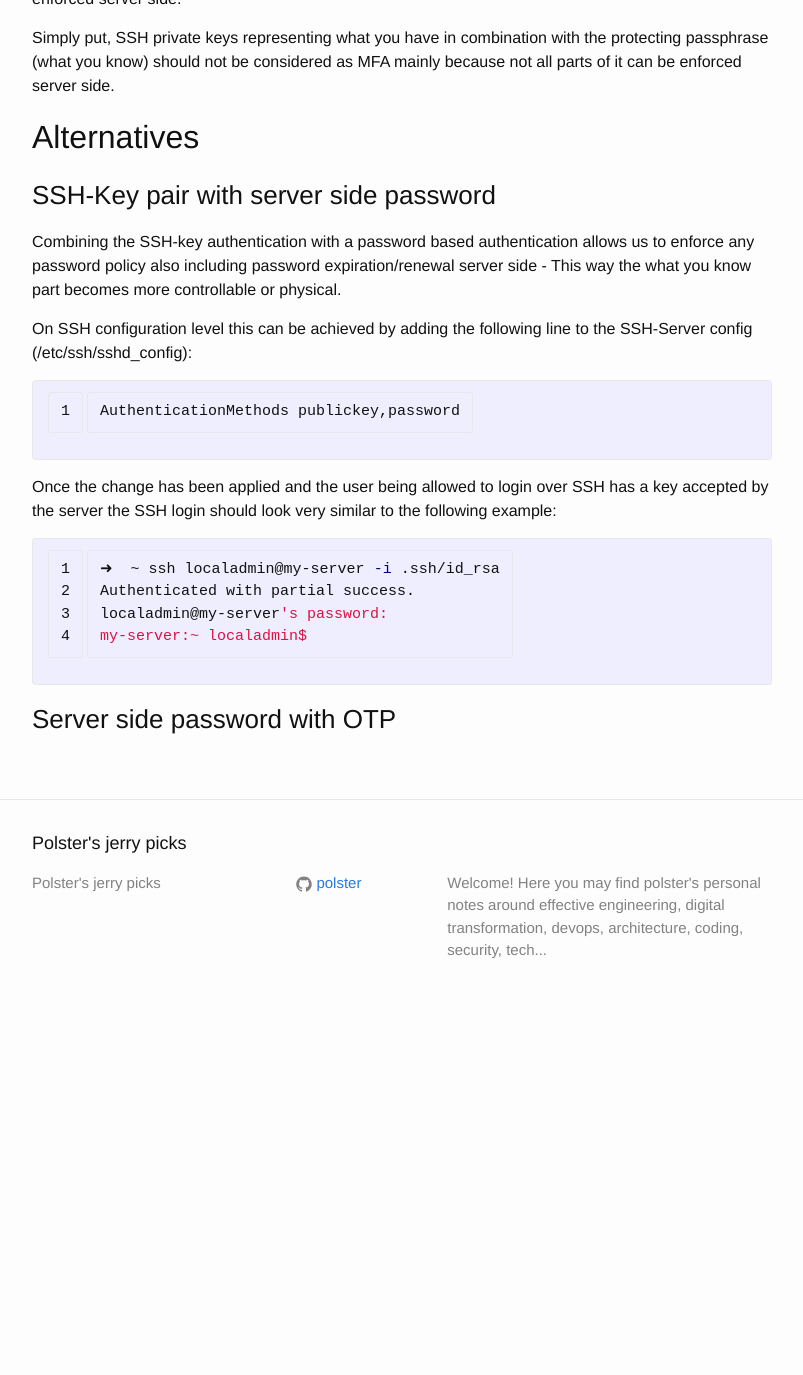
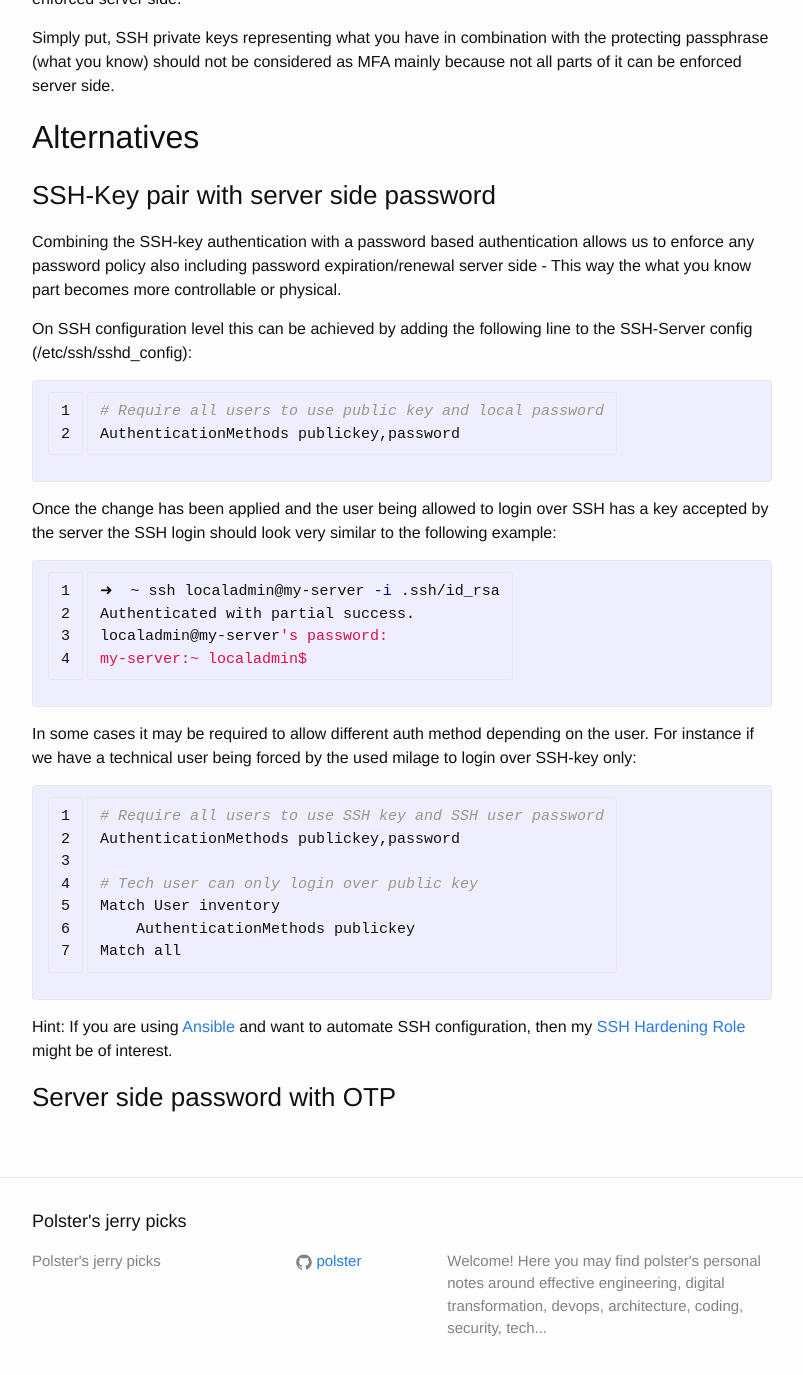
Before and after one commit to polster/polster.github.io, a Jekyll site: the page built from _posts/2016-10-03-SSH-Multi-Factor-Auth.md, in a window 1280 px wide and 1400 px high, scrolled down 576 px. Shown: the top 1375 px of the window, without its empty margins (238-1041 px from the left). Built offline with Jekyll 4.4.1, drawn with Linux system fonts in a browser that asks for light colours; before the commit the page ends 1598 px from its top, so only the background shows below that.

Commit message:
Section about SSH key and password based auth updated

```diff
--- a/_posts/2016-10-03-SSH-Multi-Factor-Auth.md
+++ b/_posts/2016-10-03-SSH-Multi-Factor-Auth.md
@@ -26,6 +26,7 @@ Combining the SSH-key authentication with a password based authentication allows
 On SSH configuration level this can be achieved by adding the following line to the SSH-Server config (/etc/ssh/sshd_config):
 
 {% highlight bash linenos %}
+# Require all users to use public key and local password
 AuthenticationMethods publickey,password
 {% endhighlight %}
 
@@ -38,4 +39,18 @@ localadmin@my-server's password:
 my-server:~ localadmin$
 {% endhighlight %}
 
+In some cases it may be required to allow different auth method depending on the user. For instance if we have a technical user being forced by the used milage to login over SSH-key only:
+
+{% highlight bash linenos %}
+# Require all users to use SSH key and SSH user password
+AuthenticationMethods publickey,password
+
+# Tech user can only login over public key
+Match User inventory
+    AuthenticationMethods publickey
+Match all
+{% endhighlight %}
+
+Hint: If you are using [Ansible](https://www.ansible.com/) and want to automate SSH configuration, then my [SSH Hardening Role](https://github.com/polster/ansible-ssh-hardening) might be of interest.
+
 ### Server side password with OTP
```
